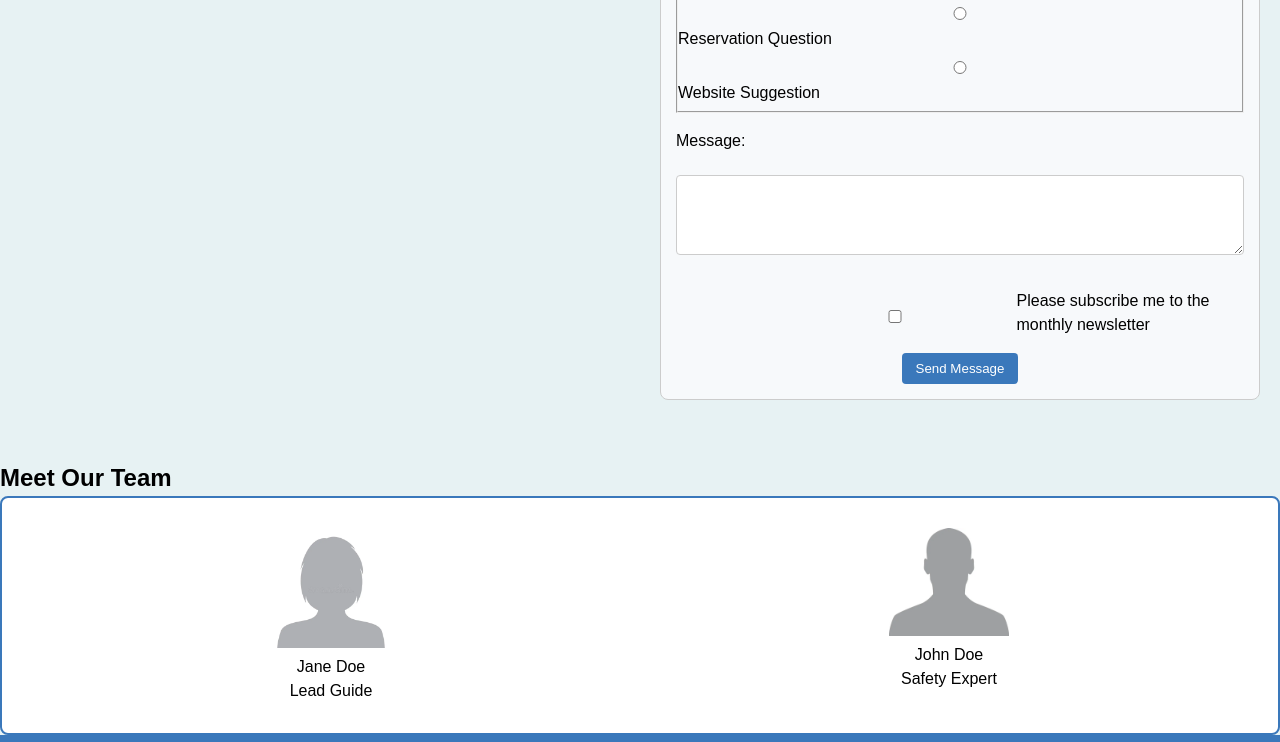
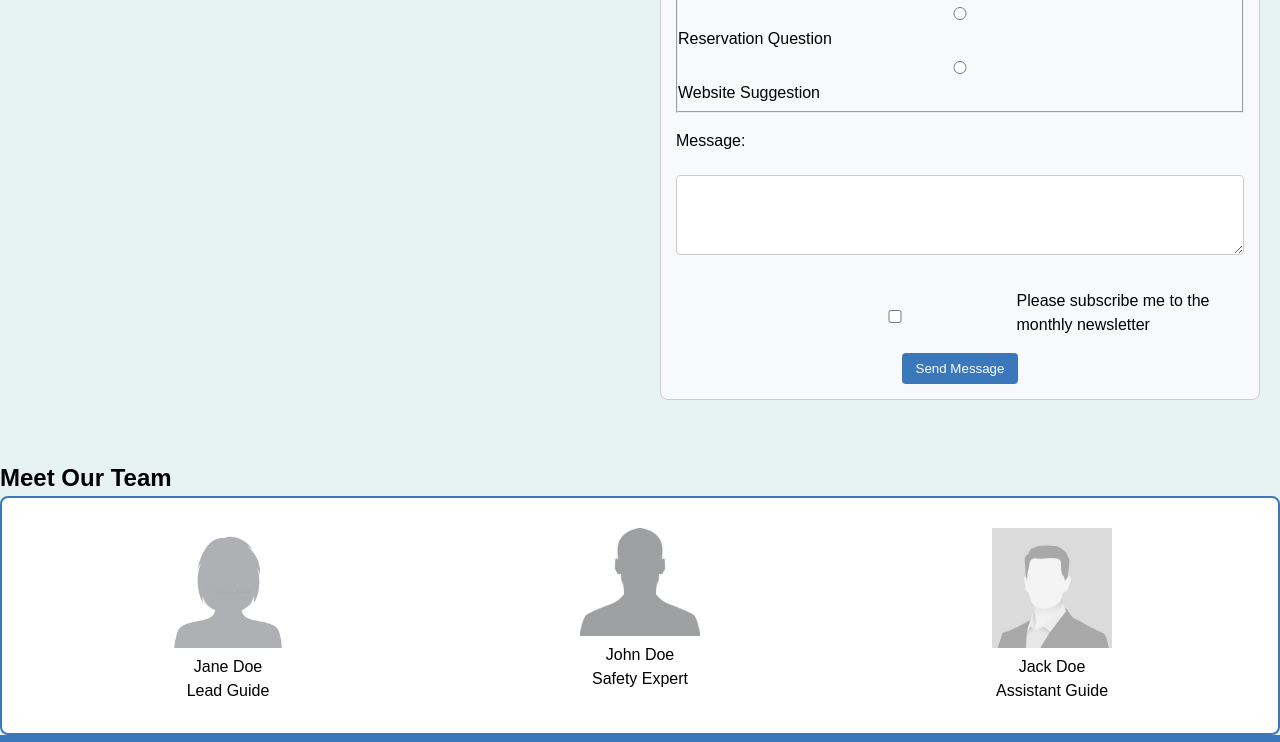
Before and after one commit to kristofer181/wdd130, a plain HTML site: page wwr/contact.html in a window 1280 px wide. Shown: the part 629-1371 px from the top of the page. Drawn offline with Linux system fonts and the light colour scheme.

Commit message:
another image

```diff
--- a/wwr/contact.html
+++ b/wwr/contact.html
@@ -90,6 +90,10 @@
                     <img src="images/john_doe.jpg" alt="John Doe - Safety Expert" width="120">
                     <figcaption>John Doe<br>Safety Expert</figcaption>
                 </figure>
+                <figure>
+                    <img src="images/jack_doe.jpg" alt="Jack Doe" width="120">
+                    <figcaption>Jack Doe<br>Assistant Guide</figcaption>
+                </figure>
             </div>
         </section>
     </main>
```
Also changed, not shown: wwr/images/jack_doe.jpg (added).
